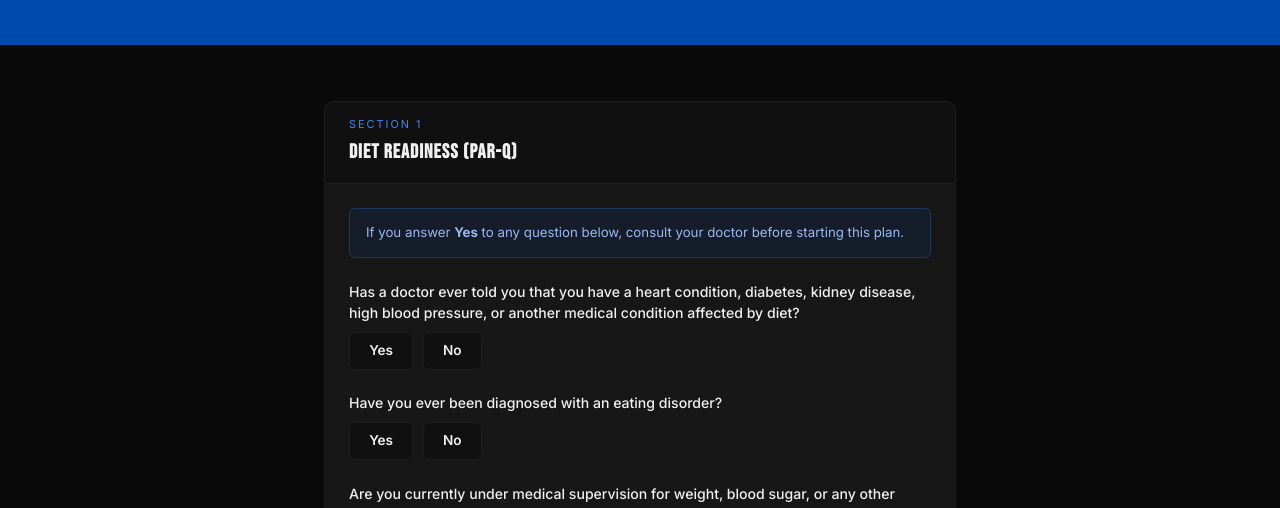
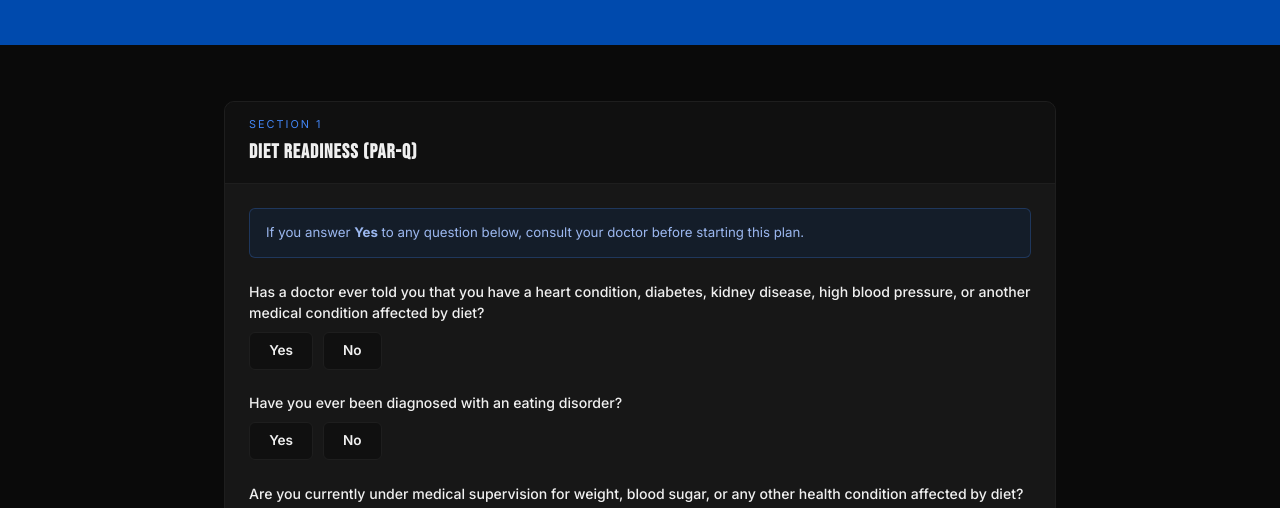
Before and after one commit to faithnmuscle/faithnmuscle.github.io, a plain HTML site: page apply/meal.html in a window 1280 px wide. Shown: the part 243-751 px from the top of the page. Drawn offline with Linux system fonts and the light colour scheme.

Commit message:
Widen form container to 960px on desktop
Co-Authored-By: Claude Sonnet 4.6 <noreply@anthropic.com>

```diff
--- a/apply/forms.css
+++ b/apply/forms.css
@@ -53,7 +53,7 @@ nav {
 .form-page-price { font-size: 0.95rem; color: rgba(255,255,255,0.75); }
 
 /* ── FORM CONTAINER ── */
-.form-container { max-width: 760px; margin: 0 auto; padding: 56px 5% 80px; }
+.form-container { max-width: 960px; margin: 0 auto; padding: 56px 5% 80px; }
 
 /* ── FORM SECTIONS ── */
 .form-section {
```
